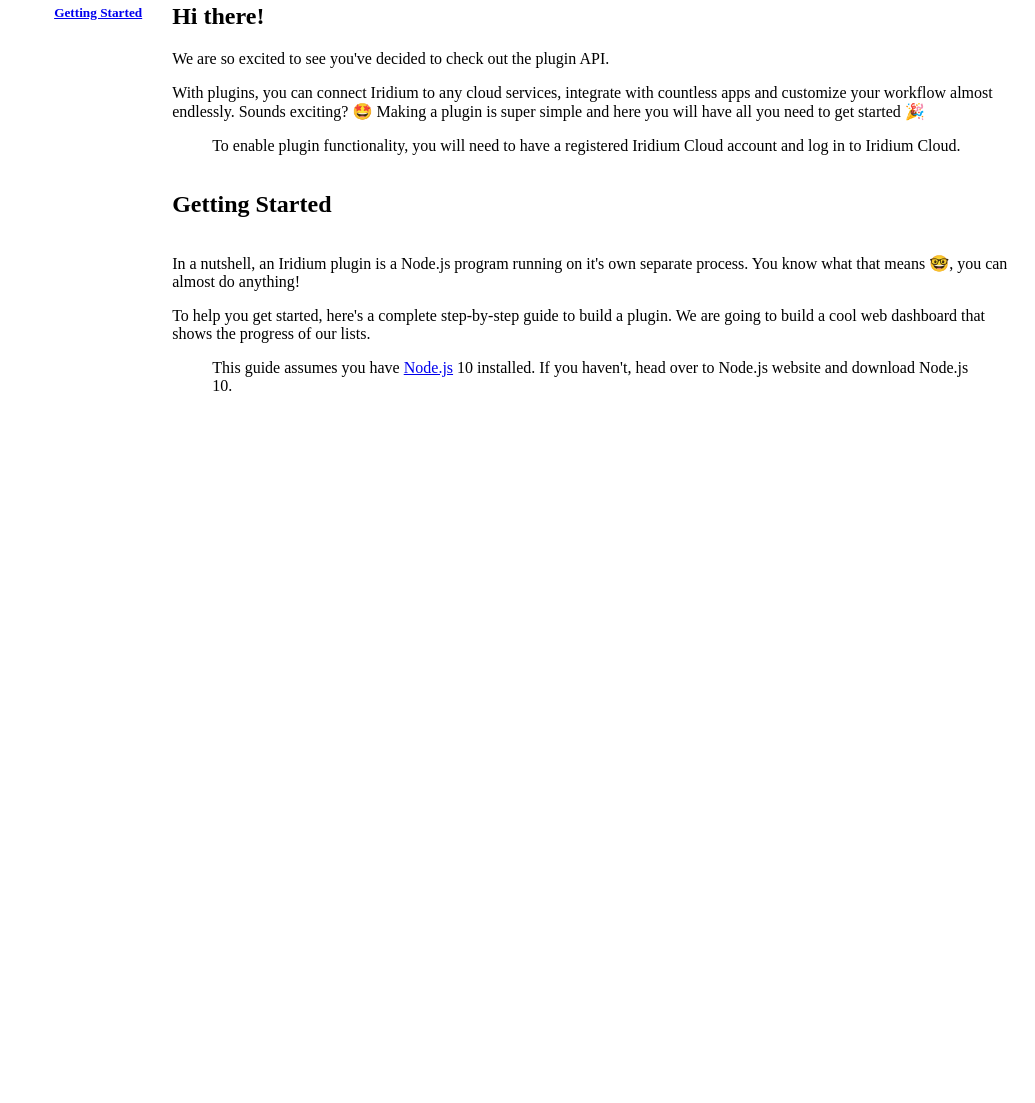
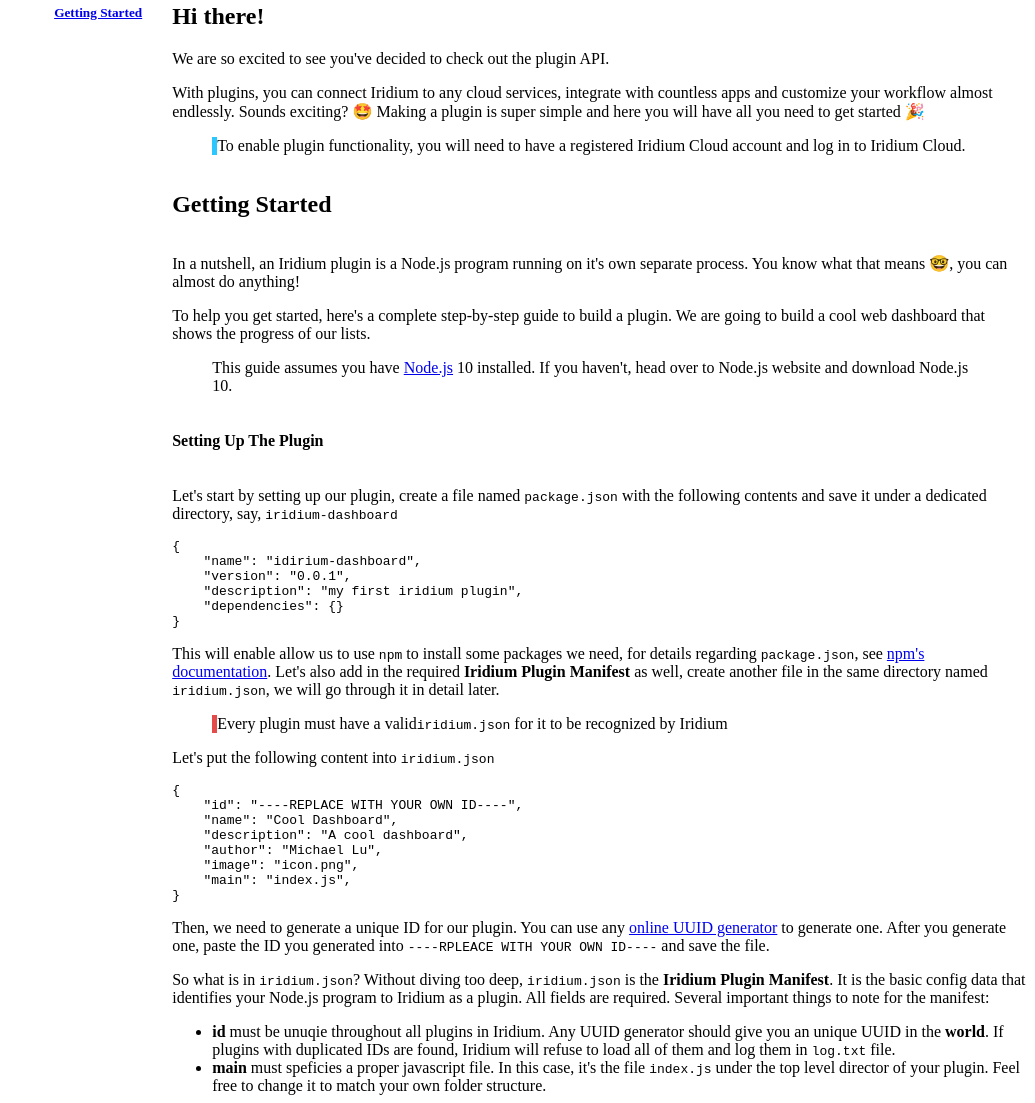
Before and after one commit to Yamazaki93/Iridium-API-Documentation, a website: page src/gettingstarted.html in a window 1280 px wide and 1128 px high. Shown: the part 25-1128 px from the top of the page, without its empty margins (245-1280 px from the left). Drawn offline with Linux system fonts and the light colour scheme; files that its build step writes are made by us from their sources.

Commit message:
Updated docs

```diff
--- a/src/custom-styles.css
+++ b/src/custom-styles.css
@@ -37,3 +37,10 @@
 .go-to-top-button:hover {
     color: #000000;
 }
+
+blockquote.important {
+    border-left: 5px solid #E54B4B;
+}
+blockquote.info {
+    border-left: 5px solid #2DC7FF;
+}
--- a/src/gettingstarted.html
+++ b/src/gettingstarted.html
@@ -19,7 +19,9 @@
                     you will
                     have all
                     you need to get started 🎉</p>
-                <blockquote> To enable plugin functionality, you will need to have a registered Iridium Cloud account and log in to Iridium Cloud.</blockquote>
+                <blockquote class="info"> To enable plugin functionality, you will need to have a registered Iridium
+                    Cloud account
+                    and log in to Iridium Cloud.</blockquote>
                 <div class="title-container">
                     <h2 id="getting-started">Getting Started </h2>
                     <small class="go-to-top-button"><a href="#top"><i class="fas fa-arrow-up"></i></a></small>
@@ -36,8 +38,55 @@
                     you
                     haven't,
                     head over to Node.js website and download Node.js 10.</blockquote>
+
+                <div class="title-container">
+                    <h4 id="getting-started">Setting Up The Plugin </h4>
+                    <small class="go-to-top-button"><a href="#top"><i class="fas fa-arrow-up"></i></a></small>
+                </div>
+                <p>Let's start by setting up our plugin, create a file named <code>package.json</code> with the
+                    following contents and save it under a dedicated directory, say, <code>iridium-dashboard</code>
+                </p>
+                <pre><code>{
+    "name": "idirium-dashboard",
+    "version": "0.0.1",
+    "description": "my first iridium plugin",
+    "dependencies": {}
+}</code></pre>
+                <p>This will enable allow us to use <code>npm</code> to install some packages we need, for details
+                    regarding <code>package.json</code>, see <a href="https://docs.npmjs.com/files/package.json">npm's
+                        documentation</a>. Let's also add in the required <b>Iridium Plugin Manifest</b> as well, create
+                    another file in the same
+                    directory named <code>iridium.json</code>, we will go through it in detail later.</p>
+                <blockquote class="important">Every plugin must have a valid<code>iridium.json</code> for it to be
+                    recognized by Iridium
+                </blockquote>
+                <p>Let's put the following content into <code>iridium.json</code></p>
+                <pre><code>{
+    "id": "----REPLACE WITH YOUR OWN ID----",
+    "name": "Cool Dashboard",
+    "description": "A cool dashboard",
+    "author": "Michael Lu",
+    "image": "icon.png",
+    "main": "index.js",
+}</code></pre>
+                <p>Then, we need to generate a unique ID for our plugin. You can use any <a
+                        href="https://www.uuidgenerator.net/">online UUID generator</a> to generate one. After you
+                    generate one, paste the ID you generated into <code>----RPLEACE WITH YOUR OWN ID----</code> and
+                    save the file.</p>
+                <p>So what is in <code>iridium.json</code>? Without diving too deep, <code>iridium.json</code> is
+                    the <b>Iridium Plugin Manifest</b>. It is the
+                    basic config data that identifies your Node.js program to Iridium as a plugin. All fields are required. Several important things
+                    to note for the manifest:</p>
+                <ul>
+                    <li><b>id</b> must be unuqie throughout all plugins in Iridium. Any UUID generator should give you
+                        an unique UUID in the <b>world</b>. If plugins with duplicated IDs are found, Iridium will
+                        refuse to load all of them and log them in <code>log.txt</code> file.</li>
+                    <li><b>main</b> must speficies a proper javascript file. In this case, it's the file
+                        <code>index.js</code> under the top level director of your plugin. Feel free to change it to
+                        match your own folder structure.</li>
+
+                </ul>
             </div>
         </div>
+
     </div>
-
-</div>
```
Also changed, not shown: src/task-lists.js (+19 -3 lines).
